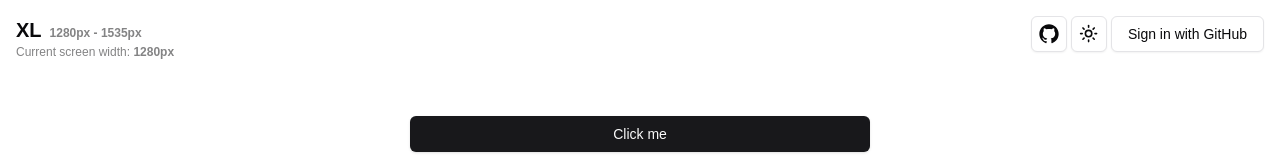
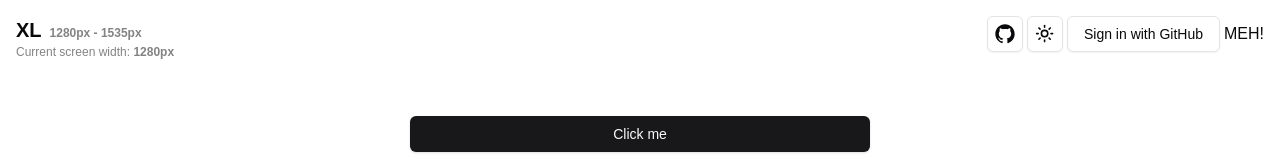
Before and after one commit to RickBr0wn/todo-app, a Next.js app: page / in a window 1280 px wide. Shown: the top 160 px of the page. Built offline with nearby package versions, Linux system fonts and the light colour scheme; no server answers.

Commit message:
adds meh!

```diff
--- a/components/nav-bar.tsx
+++ b/components/nav-bar.tsx
@@ -23,6 +23,7 @@ export default async function NavBar() {
         <GithubButton />
         <ModeToggle />
         {session ? <UserButton user={session.user} /> : <SignIn />}
+        <p>MEH!</p>
       </div>
     </nav>
   )
```
